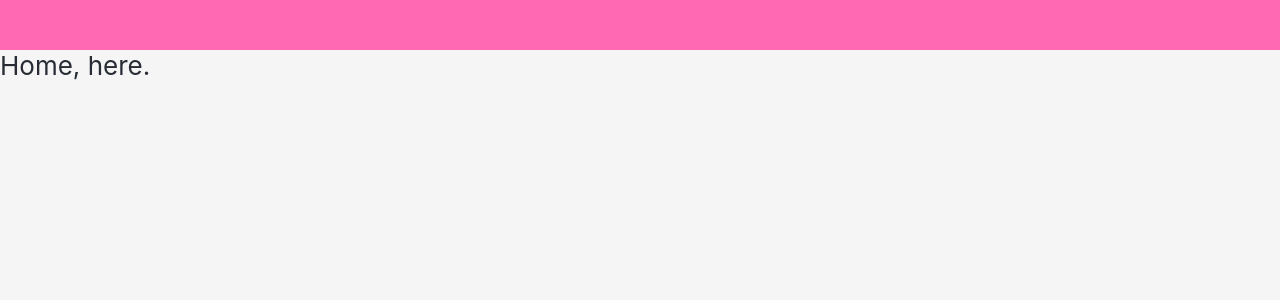
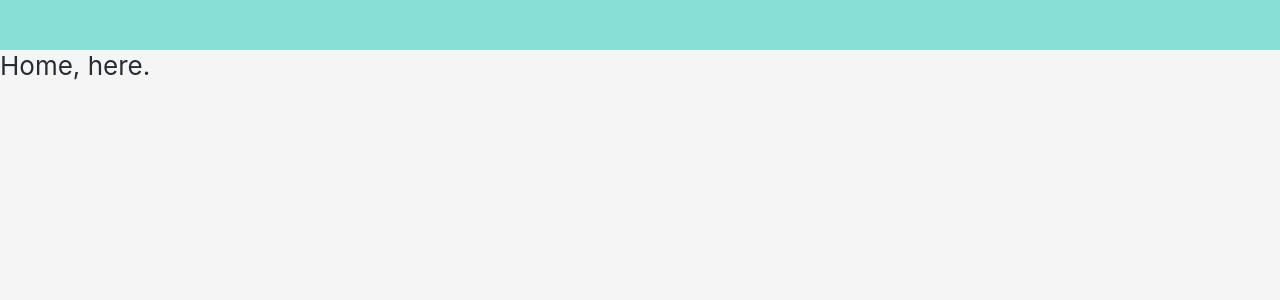
Before and after one commit to robpwatkins/soberkeeper2, a React (Create React App) app: page / in a window 1280 px wide. Shown: the top 300 px of the page. Built offline with nearby package versions, Linux system fonts and the light colour scheme.

Commit message:
testing some colors

```diff
--- a/src/components/Header.js
+++ b/src/components/Header.js
@@ -4,7 +4,7 @@ import styled from 'styled-components';
 const HeaderDiv = styled.div`
   height: 50px;
   width: 100%;
-  background: hotpink;
+  background: #87dfd6;
 `;
 
 const Header = () => {
```
